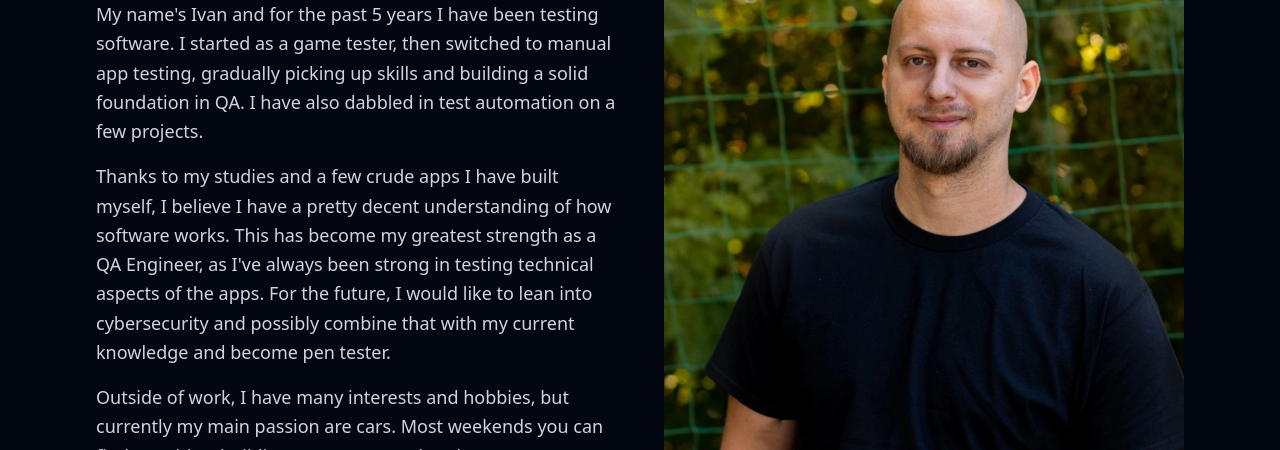
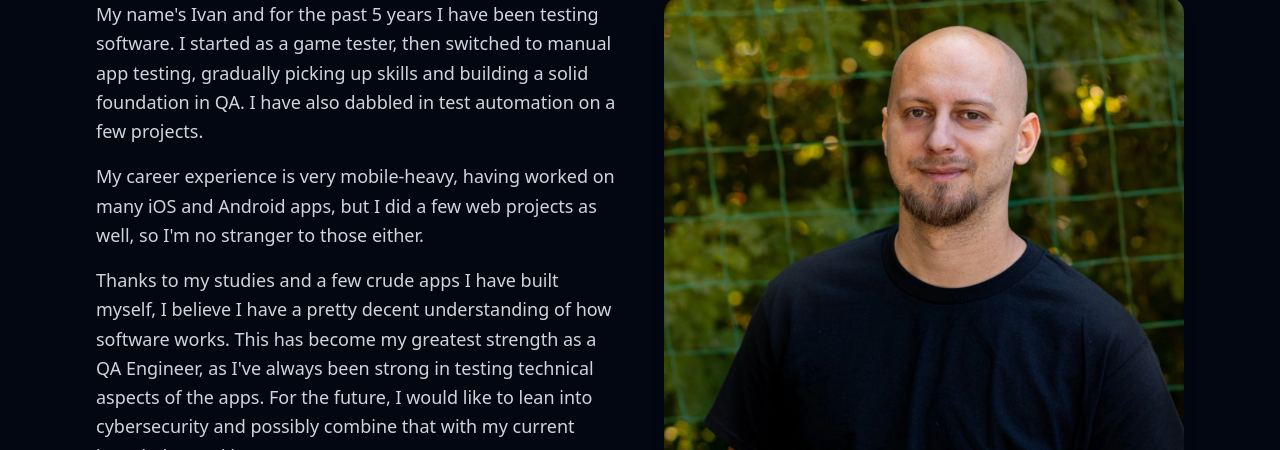
Before and after one commit to Sleepy-0wl/cvwebsite, a plain HTML site: page index.html in a window 1280 px wide. Shown: the part 732-1182 px from the top of the page. Drawn offline with nearby package versions, Linux system fonts and the light colour scheme.

Commit message:
Added a paragraph

```diff
--- a/index.html
+++ b/index.html
@@ -34,6 +34,7 @@
     <div>
       <h2 class="text-3xl font-bold mb-6 text-amber-400">About Me</h2>
       <p class="text-lg leading-relaxed text-gray-300 mb-4">My name's Ivan and for the past 5 years I have been testing software. I started as a game tester, then switched to manual app testing, gradually picking up skills and building a solid foundation in QA. I have also dabbled in test automation on a few projects.</p>
+      <p class="text-lg leading-relaxed text-gray-300 mb-4">My career experience is very mobile-heavy, having worked on many iOS and Android apps, but I did a few web projects as well, so I'm no stranger to those either.</p>
       <p class="text-lg leading-relaxed text-gray-300 mb-4">Thanks to my studies and a few crude apps I have built myself, I believe I have a pretty decent understanding of how software works. This has become my greatest strength as a QA Engineer, as I've always been strong in testing technical aspects of the apps. For the future, I would like to lean into cybersecurity and possibly combine that with my current knowledge and become pen tester.</p>
       <p class="text-lg leading-relaxed text-gray-300">Outside of work, I have many interests and hobbies, but currently my main passion are cars. Most weekends you can find me either building racecars or racing them.</p>
     </div>
```
